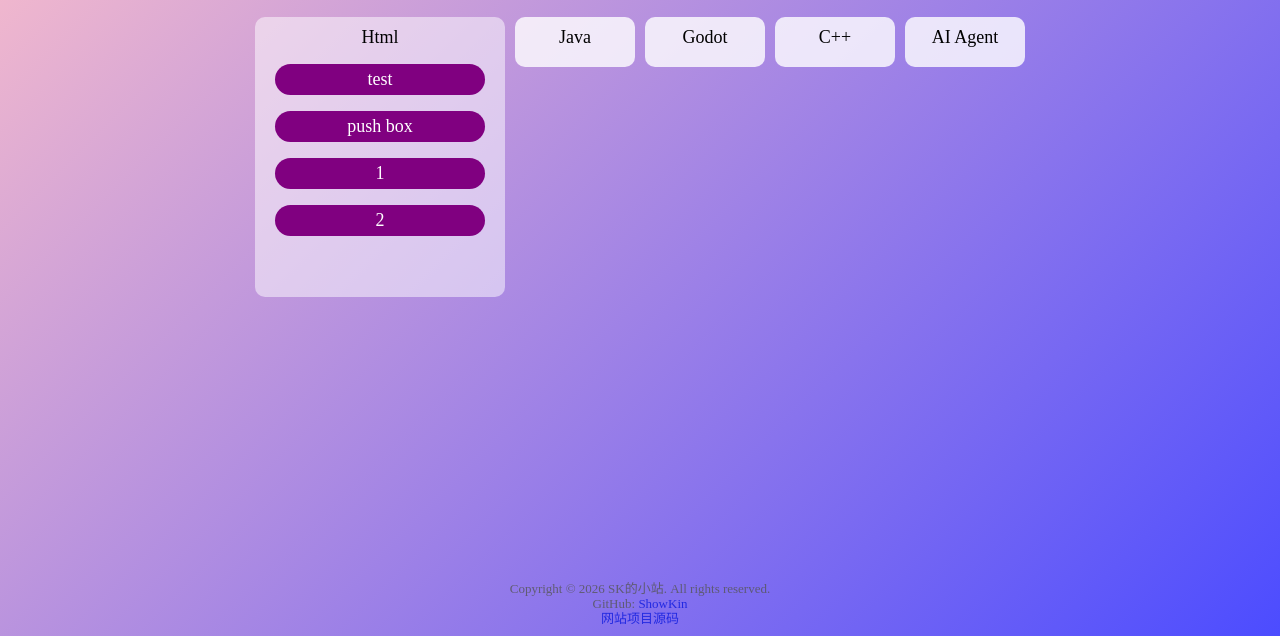
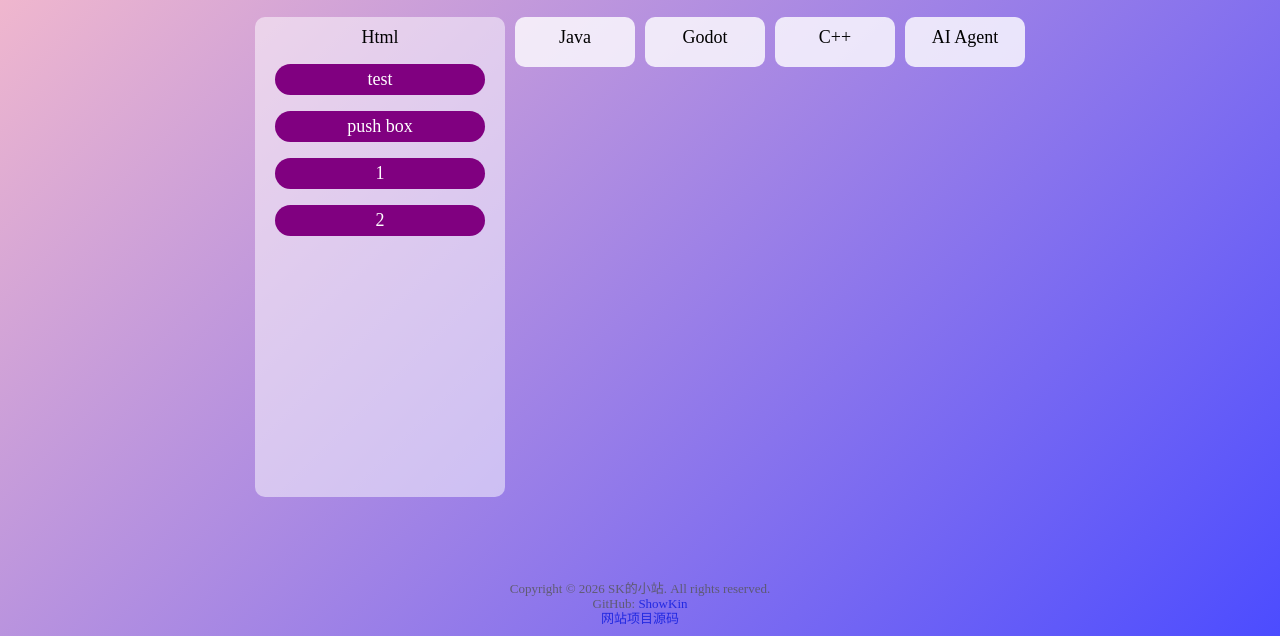
Before and after one commit to ShowKin0/Html, a plain HTML site: page Main/main.html in a window 1280 px wide. In both pictures the pointer is over the item 380 px from the left and 206 px from the top of the page. Shown: the part 164-800 px from the top of the page. Drawn offline with Linux system fonts and the light colour scheme.

```diff
--- a/Main/main.css
+++ b/Main/main.css
@@ -74,7 +74,7 @@ footer a:hover{
 .guide ul li:hover{
     background-color: rgba(255, 255, 255, 0.5);
     width: 250px;
-    height: 280px;
+    height: 480px;
 }
 .guide ul li a{
     margin-top: 16px;
--- a/Main/main.html
+++ b/Main/main.html
@@ -4,7 +4,7 @@
         <meta charset="utf-8">
         <link rel="stylesheet" href="main.css">
         <title>SK的小站</title>
-
+        <link rel="icon" href="Avatar.jpg" type="image/x-icon">
     </head>
     <body>
         <h1>这是总部</h1>
```
Also changed, not shown: Avatar.jpg (added).
